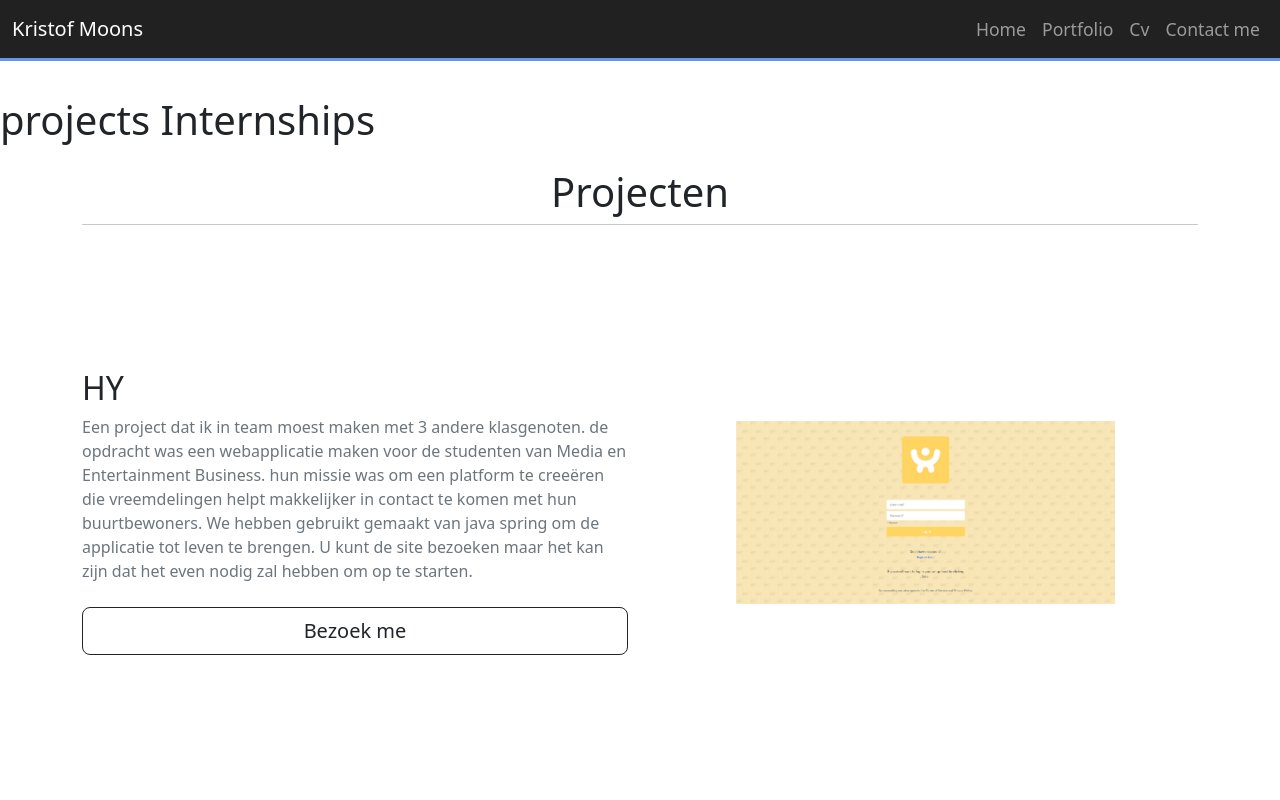
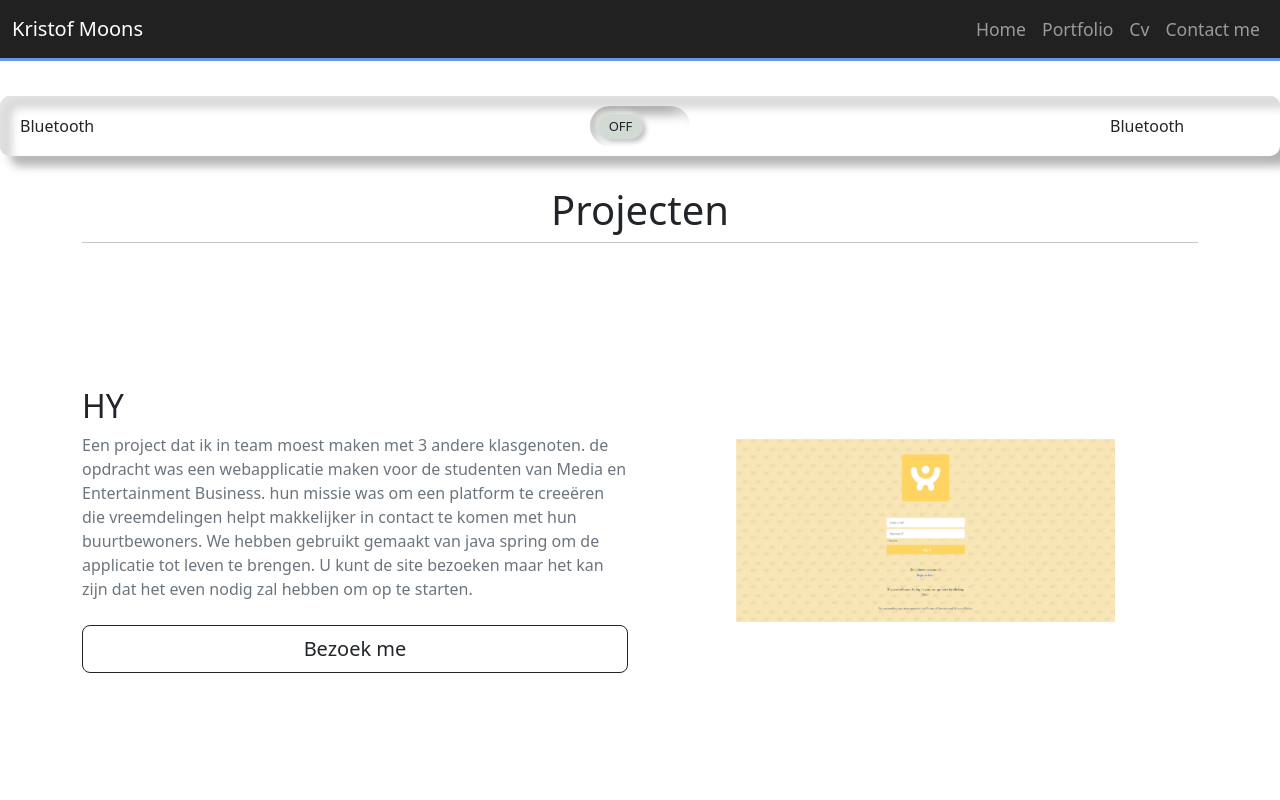
Before and after one commit to kristofmoons/porfolio, a React (Create React App) app: page /portfolio in a window 1280 px wide. Shown: the top 800 px of the page. Built offline with nearby package versions, Linux system fonts and the light colour scheme.

Commit message:
add toggle Button

```diff
--- a/src/App.css
+++ b/src/App.css
@@ -100,6 +100,77 @@ nav {
 }
 /*scroll down button */
 
+
+.switch-holder {
+  display: flex;
+  padding: 10px 20px;
+  border-radius: 10px;
+  margin-bottom: 30px;
+  box-shadow: -8px -8px 15px rgba(255,255,255,.7),
+  10px 10px 10px rgba(0,0,0, .3),
+  inset 8px 8px 15px rgba(255,255,255,.7),
+  inset 10px 10px 10px rgba(0,0,0, .3);
+  justify-content: space-between;
+  align-items: center;
+}
+
+.switch-label {
+  width: 150px;
+}
+
+.switch-label i {
+  margin-right: 5px;
+}
+
+.switch-toggle {
+  height: 40px;
+}
+
+.switch-toggle input[type="checkbox"] {
+  position: absolute;
+  opacity: 0;
+  z-index: -2;
+}
+
+.switch-toggle input[type="checkbox"] + label {
+  position: relative;
+  display: inline-block;
+  width: 100px;
+  height: 40px;
+  border-radius: 20px;
+  margin: 0;
+  cursor: pointer;
+  box-shadow: inset -8px -8px 15px rgba(255,255,255,.6),
+  inset 10px 10px 10px rgba(0,0,0, .25);
+
+}
+
+.switch-toggle input[type="checkbox"] + label::before {
+  position: absolute;
+  content: 'OFF';
+  font-size: 13px;
+  text-align: center;
+  line-height: 25px;
+  top: 8px;
+  left: 8px;
+  width: 45px;
+  height: 25px;
+  border-radius: 20px;
+  background-color: #d1dad3;
+  box-shadow: -3px -3px 5px rgba(255,255,255,.5),
+  3px 3px 5px rgba(0,0,0, .25);
+  transition: .3s ease-in-out;
+}
+
+.switch-toggle input[type="checkbox"]:checked + label::before {
+  left: 50%;
+  content: 'ON';
+  color: #fff;
+  background-color: cornflowerblue;
+  box-shadow: -3px -3px 5px rgba(255,255,255,.5),
+  3px 3px 5px cornflowerblue;
+}
+
 .box::after{
   position: absolute;
   content: '';
--- a/src/pages/AchievementPage.js
+++ b/src/pages/AchievementPage.js
@@ -1,17 +1,33 @@
 import Navbar from "../components/Navbar";
 import {Internships} from "../components/Internships";
 import Projects from "../components/Projects";
+import {useState} from "react";
 
 export default function AchievementPage() {
+
+    const [toggle, setToggle] = useState(true)
 
 return (
     <>
         <Navbar/>
 
-        <h1> projects Internships</h1>
+        <div className="switch-holder">
+            <div className="switch-label">
+                <span>Bluetooth</span>
+            </div>
+            <div className="switch-toggle">
+                <input type="checkbox" id="bluetooth"  onChange={() => setToggle(!toggle)}/>
+                    <label htmlFor="bluetooth"/>
+            </div>
+            <div className="switch-label">
+                <span>Bluetooth</span>
+            </div>
+        </div>
 
-        <Projects/>
+        {toggle? <Projects/>
+            :
         <Internships/>
+        }
 
     </>
 );
```
